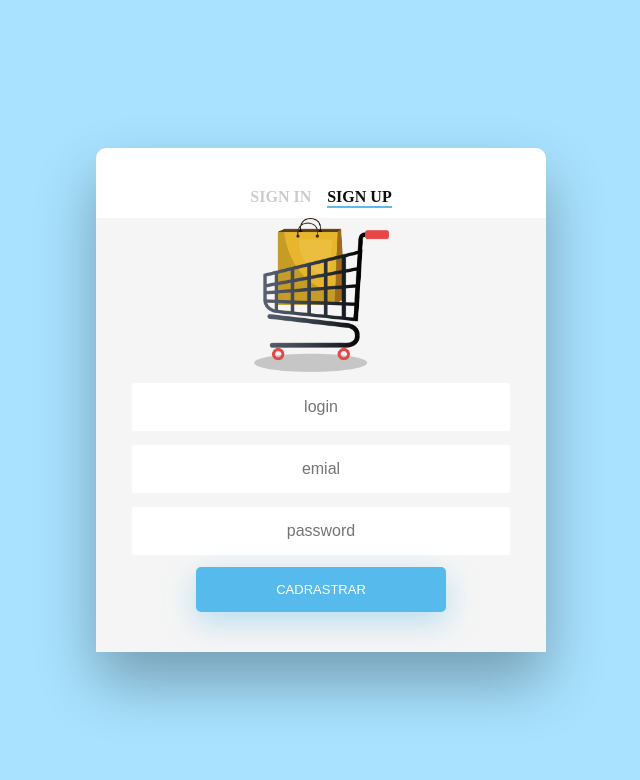
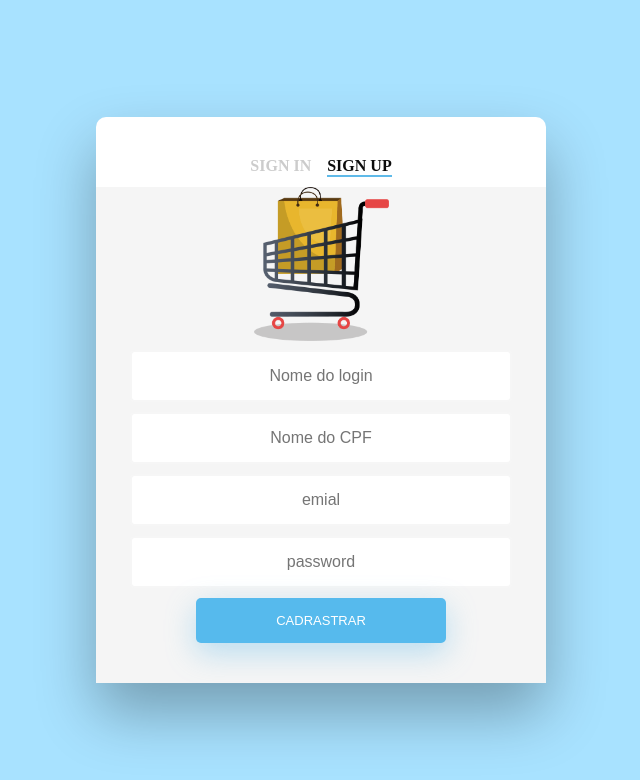
Before and after one commit to RaphaelStopa/AngularChallenge-Front, an Angular app: page /create-account in a window 1280 px wide. Shown: the top 780 px of the page, without its empty margins (319-959 px from the left). Built offline with nearby package versions, Linux system fonts and the light colour scheme; no server answers.

Commit message:
no message

```diff
--- a/src/app/account/create-account/create-account.component.html
+++ b/src/app/account/create-account/create-account.component.html
@@ -1,19 +1,15 @@
 <div class="wrapper fadeInDown">
   <div id="formContent">
-    <!-- Tabs Titles -->
     <h2 class="inactive underlineHover" [routerLink]="['/login']"> Sign In </h2>
     <h2 class="active" [routerLink]="['/create-account']">Sign Up </h2>
-
-    <!-- Icon -->
-    <div class="fadeIn first">
+    <div class="fadeIn">
       <img src="../../../assets/img/icon.png" id="icon" alt="User Icon" />
     </div>
-
-    <!-- Login Form -->
     <form (ngSubmit)="onSubmit()" #form="ngForm">
-      <input type="text" id="login" class="fadeIn" name="login" placeholder="login" [(ngModel)]="account.login" required>
+      <input type="text" id="login" class="fadeIn" name="login" placeholder="Nome do login" [(ngModel)]="account.login" required>
+      <input type="text" id="cpf" class="fadeIn" name="cpf" placeholder="Nome do CPF" [(ngModel)]="account.cpf" required>
       <input type="text" id="emial" class="fadeIn" name="emial" placeholder="emial" [(ngModel)]="account.email" required>
-      <input type="text" id="password" class="fadeIn" name="login" placeholder="password" [(ngModel)]="account.password" required>
+      <input type="text" id="password" class="fadeIn" name="password" placeholder="password" [(ngModel)]="account.password" required>
       <input type="submit" class="fadeIn" value="Cadrastrar" [disabled]="form.form.invalid">
     </form>
 
--- a/src/app/account/create-account/create-account.component.ts
+++ b/src/app/account/create-account/create-account.component.ts
@@ -10,6 +10,7 @@ export class CreateAccountComponent implements OnInit {
 
   account ={
     login:'',
+    cpf: '',
     email:'',
     password: ''
   }
```
